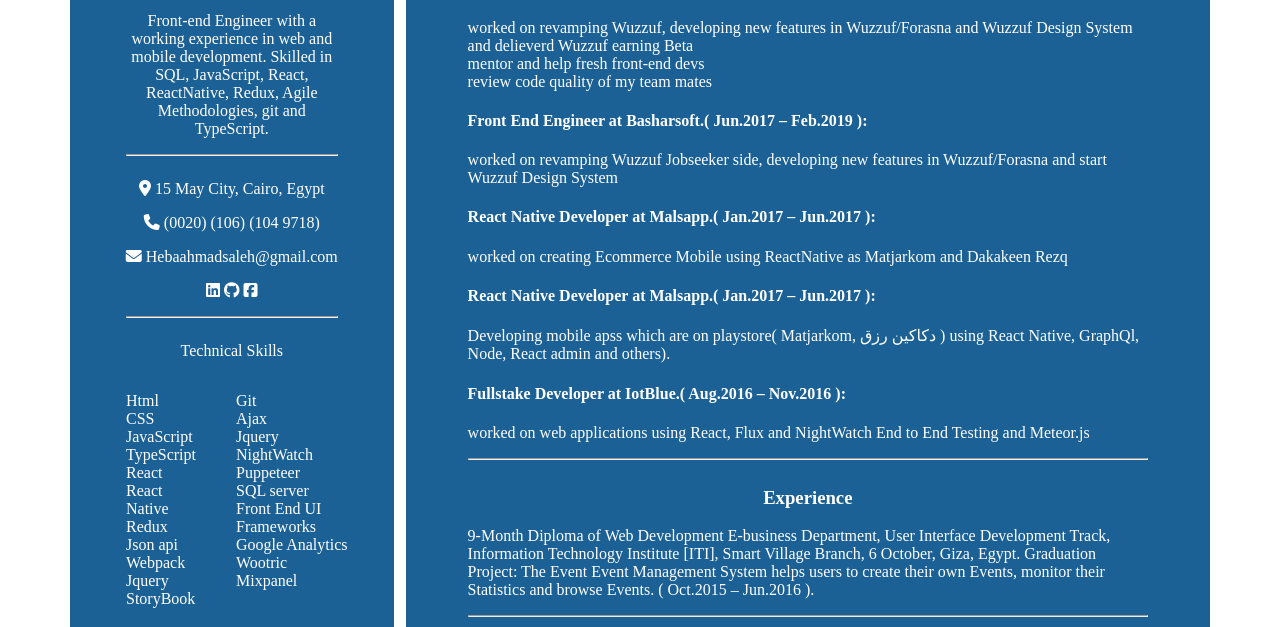
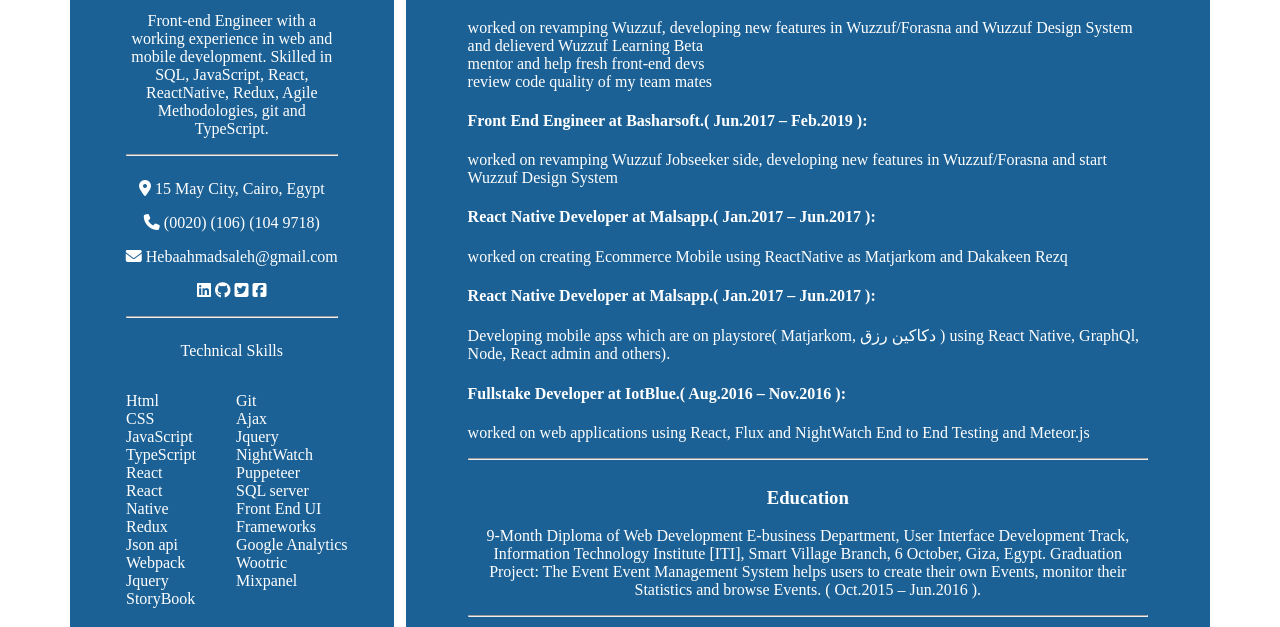
Before and after one commit to HebaAhmadSaleh/hebaahmadsaleh.info.github.io, a plain HTML site: page index.html in a window 1280 px wide. Shown: the part 236-863 px from the top of the page. Drawn offline with Linux system fonts and the light colour scheme.

Commit message:
linking fixes

```diff
--- a/index.css
+++ b/index.css
@@ -80,6 +80,11 @@ img {
     align-items: center;
     align-self: flex-start;
 }
+
+.mail {
+    color: #ffffff;
+    text-decoration: none;
+}
 @media only screen and (max-width: 1140px) {
     .container {
         display: block
--- a/index.html
+++ b/index.html
@@ -21,12 +21,13 @@
             </div>
             <div class="contact-info">
                 <p> <i class="fas fa-map-marker-alt"></i> 15 May City, Cairo, Egypt </p>
-                <p> <i class="fas fa-phone"></i> (0020) (106) (104 9718) </p>
-                <p> <i class="fas fa-envelope"></i> Hebaahmadsaleh@gmail.com </p>
+                <p><a class="mail" href="tel:01061049718"> <i class="fas fa-phone"></i> (0020) (106) (104 9718) </a> <p>
+                <p><a class="mail" href="mailto:Hebaahmadsaleh@gmail.com"> <i class="fas fa-envelope"></i> Hebaahmadsaleh@gmail.com </a></p>
                 <p style="text-align: center;">
-                    <i class="fab fa-linkedin"></i>
-                    <i class="fab fa-github"></i>
-                    <i class="fab fa-facebook-square"></i>
+                    <a class="mail" target="_blank" rel="noreferer noopener" href="https://www.linkedin.com/in/heba-saleh-935383105">  <i class="fab fa-linkedin"></i> </a>
+                    <a class="mail" target="_blank" rel="noreferer noopener" href="https://github.com/HebaAhmadSaleh">  <i class="fab fa-github"></i></a>
+                    <a class="mail" target="_blank" rel="noreferer noopener" href="https://twitter.com/hebaAsaleh/"> <i class="fab fa-twitter-square"></i></a>
+                    <a class="mail" target="_blank" rel="noreferer noopener" href="https://www.facebook.com/BloomElf/"> <i class="fab fa-facebook-square"></i></a>
                 </p>
                 <hr />
             </div>
@@ -96,7 +97,7 @@
                 <h3 style="text-align: center;"> Experience </h3>
                 <h4 > Senior Front End Engineer at Basharsoft.( Feb.2019 – Current ):</h4>
                 <ul style="list-style: none; text-align: left; padding: 0">
-                    <li> worked on revamping Wuzzuf, developing new features in Wuzzuf/Forasna and Wuzzuf Design System and delieverd Wuzzuf earning Beta</li>
+                    <li> worked on revamping Wuzzuf, developing new features in Wuzzuf/Forasna and Wuzzuf Design System and delieverd Wuzzuf Learning Beta</li>
                     <li> mentor and help fresh front-end devs</li>
                     <li> review code quality of my team mates </li>
                 </ul>
@@ -125,8 +126,8 @@
             </div>
 
 
-            <div class="experience">
-                <h3 style="text-align: center;"> Experience </h3>
+            <div class="education">
+                <h3 style="text-align: center;"> Education </h3>
                     <p>
                         9-Month Diploma of Web Development E-business Department, User Interface Development Track, Information Technology Institute [ITI], Smart Village Branch, 6 October, Giza, Egypt.
                         Graduation Project: The Event Event Management System helps users to create their own Events, monitor their Statistics and browse Events.
@@ -160,5 +161,6 @@
 
         </div>
     </div>
+
 </body>
 </html>
```
